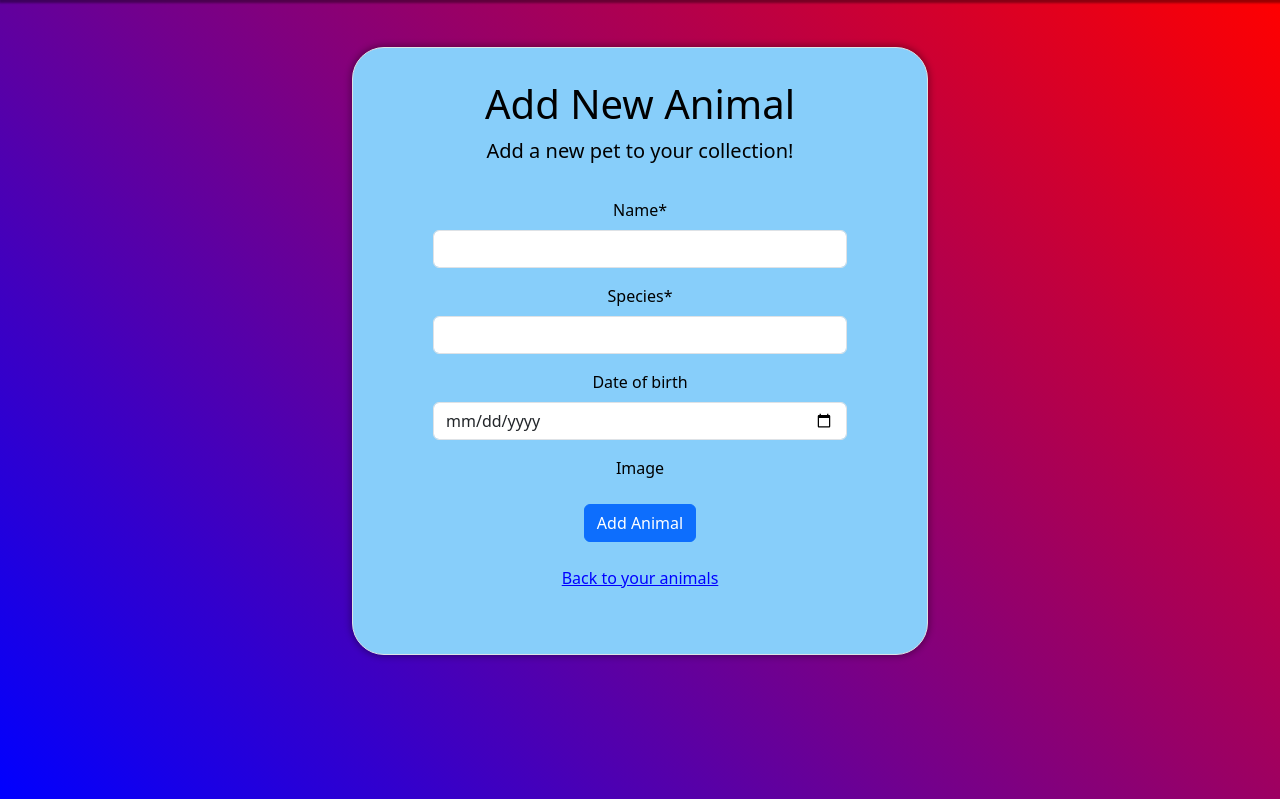
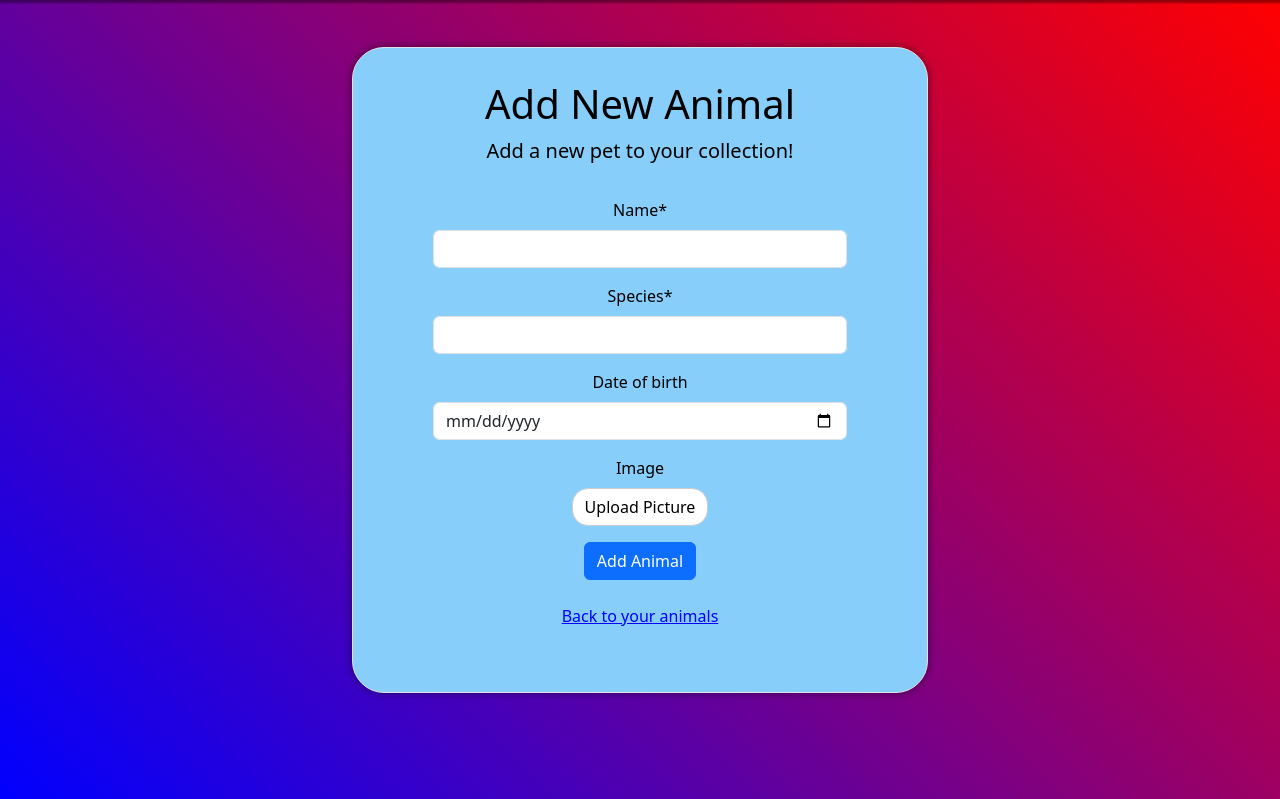
Before and after one commit to TobyJWalker/animal-tracker, a Flask app: page /animals/add in a window 1280 px wide. Shown: the part 57-856 px from the top of the page. Run offline with Flask 3, Linux system fonts and the light colour scheme; the visitor is signed in with stand-in values (Sample User, id 1).

Commit message:
Styled upload button

```diff
--- a/templates/new_animal.html
+++ b/templates/new_animal.html
@@ -24,8 +24,11 @@
                 <input class="form-control" type="date" name="date-of-birth" id="date-of-birth">
             </div>
             <div class="mb-3 mx-auto" id="image-input">
-                <label for="image" class="form-label">Image</label>
-                <input class="form-control" type="file" name="image" id="image">
+                <label for="image" class="form-label">Image</label><br>
+                <label for="file-upload" class="custom-file-upload">
+                    <i class="fa fa-cloud-upload"></i> Upload Picture
+                </label>
+                <input id="file-upload" type="file"/>
             </div>
             <button class="btn btn-primary" type="submit" id="add-animal-button">Add Animal</button>
         </form>
```
